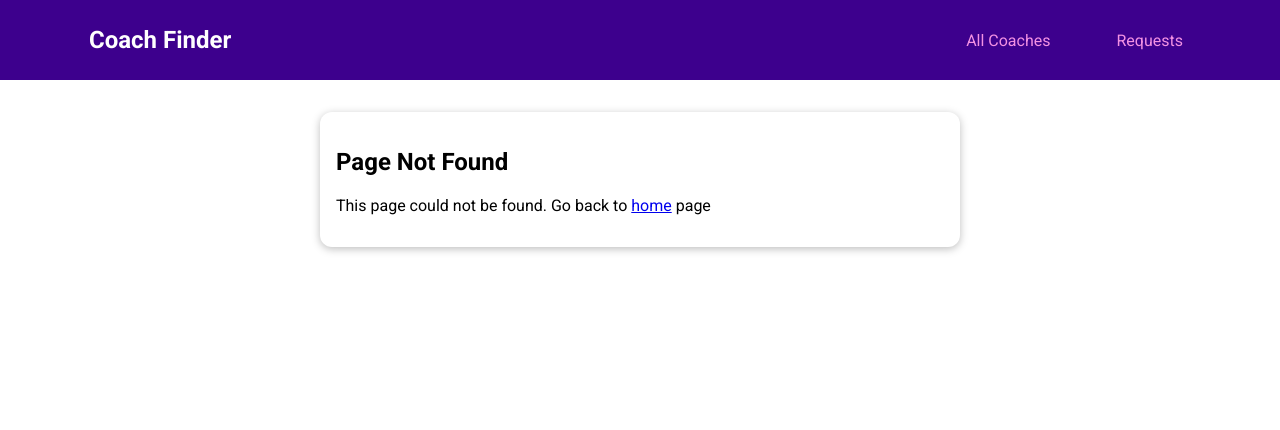
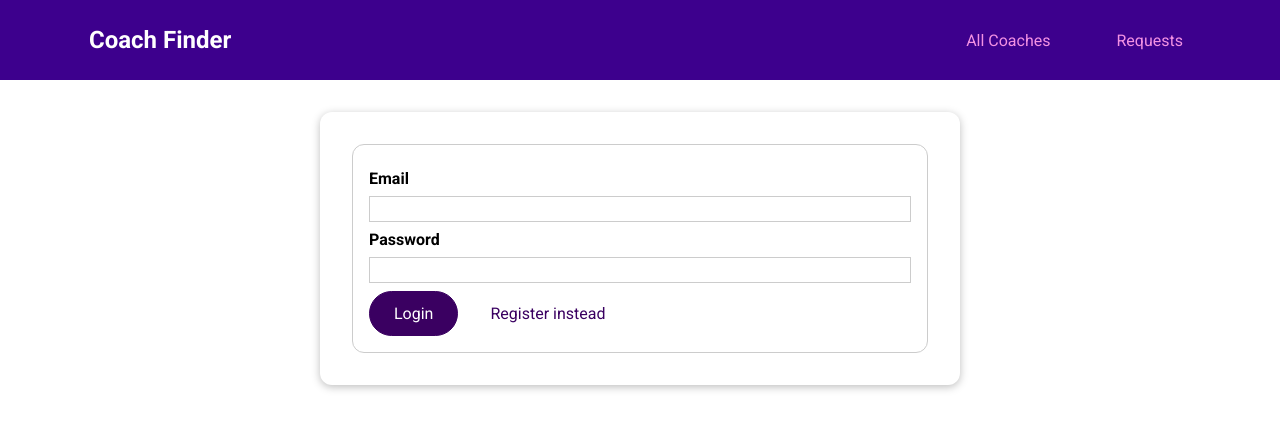
Before and after one commit to Gagandeep39/coach-finder-vue, a Vue app: page /auth in a window 1280 px wide. Before the commit this address had no page. Shown: the top 430 px of the page. Built offline with nearby package versions, Linux system fonts and the light colour scheme.

Commit message:
Created auth component UI

```diff
--- a/src/router/index.js
+++ b/src/router/index.js
@@ -4,6 +4,7 @@
 import CoachRegistration from '../views/coaches/CoachRegistration';
 import ContactCoach from '../views/requests/ContactCoach';
 import RequestRecieved from '../views/requests/RequestRecieved';
+import UserAuth from '../views/auth/UserAuth';
 import NotFound from '../views/NotFound';
 
 const routes = [
@@ -17,6 +18,7 @@
   },
   { path: '/register', component: CoachRegistration },
   { path: '/requests', component: RequestRecieved },
+  { path: '/auth', component: UserAuth },
   // (.*) - Any value will direct to this route
   // :notFound - Used to fetch the entered path
   { path: '/:notFound(.*)', component: NotFound },
--- /dev/null
+++ b/src/views/auth/UserAuth.vue
@@ -0,0 +1,107 @@
+<template>
+  <base-card>
+    <form @submit.prevent="submitForm">
+      <div class="form-control">
+        <label for="email">Email</label>
+        <input type="email" id="email" v-model.trim="email" />
+      </div>
+      <div class="form-control">
+        <label for="password">Password</label>
+        <input type="password" id="password" v-model.trim="password" />
+      </div>
+      <p v-if="!formIsValid" class="errors">
+        Enter valid data. Password must be atleast 6 characters
+      </p>
+      <base-button> {{ submitButtonCaption }} </base-button>
+      <base-button type="button" mode="flat" @click="switchFormMode">
+        {{ switchButtonCaption }}
+      </base-button>
+    </form>
+  </base-card>
+</template>
+<script>
+import BaseButton from '../../components/ui/BaseButton.vue';
+import BaseCard from '../../components/ui/BaseCard.vue';
+
+export default {
+  components: { BaseButton, BaseCard },
+  data() {
+    return {
+      email: '',
+      password: '',
+      formIsValid: true,
+      formMode: 'login',
+    };
+  },
+  methods: {
+    submitForm() {
+      this.formIsValid = true;
+      if (
+        this.email === '' ||
+        this.password === '' ||
+        this.password.length < 6
+      ) {
+        this.formIsValid = false;
+        return;
+      }
+    },
+    switchFormMode() {
+      if (this.formMode === 'login') this.formMode = 'register';
+      else this.formMode = 'login';
+    },
+  },
+  computed: {
+    submitButtonCaption() {
+      if (this.formMode === 'login') return 'Login';
+      else return 'Register';
+    },
+    switchButtonCaption() {
+      if (this.formMode === 'login') return 'Register instead';
+      else return 'Login Instead';
+    },
+  },
+};
+</script>
+<style scoped>
+form {
+  margin: 1rem;
+  border: 1px solid #ccc;
+  border-radius: 12px;
+  padding: 1rem;
+}
+
+.form-control {
+  margin: 0.5rem 0;
+}
+
+label {
+  font-weight: bold;
+  margin-bottom: 0.5rem;
+  display: block;
+}
+
+input,
+textarea {
+  display: block;
+  width: 100%;
+  font: inherit;
+  border: 1px solid #ccc;
+  padding: 0.15rem;
+}
+
+input:focus,
+textarea:focus {
+  border-color: #3d008d;
+  background-color: #faf6ff;
+  outline: none;
+}
+
+.errors {
+  font-weight: bold;
+  color: red;
+}
+
+.actions {
+  text-align: center;
+}
+</style>
```
